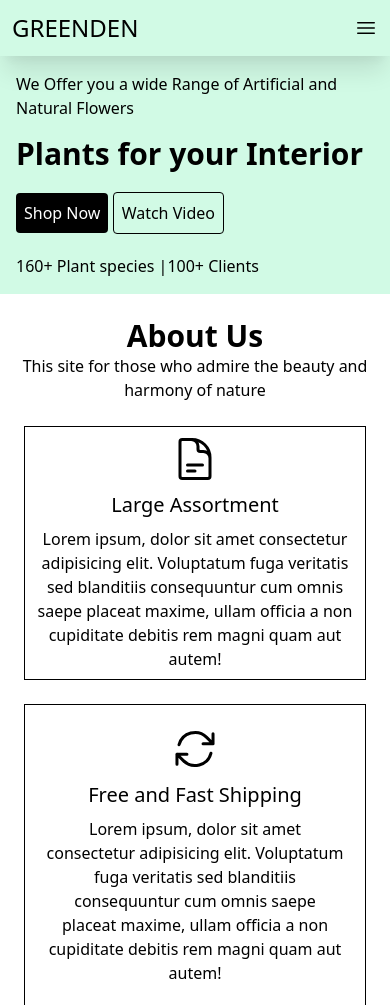
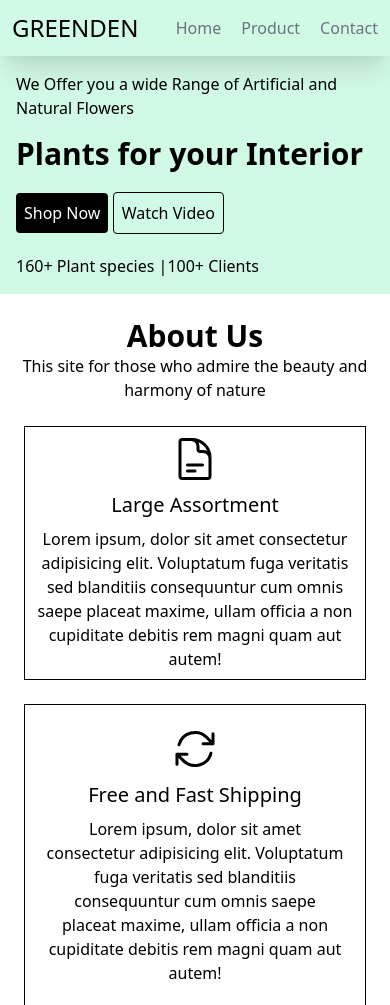
Before and after one commit to MEENAKSHI-D/green-tailwind, a plain HTML site: page index.html in a window 390 px wide. Shown: the top 1005 px of the page. Drawn offline with nearby package versions, Linux system fonts and the light colour scheme.

Commit message:
upadated menu

```diff
--- a/index.html
+++ b/index.html
@@ -12,12 +12,8 @@ https://cdn.jsdelivr.net/npm/tailwindcss@2.2.19/dist/tailwind.min.css
     <nav class="bg-green-100 p-3 flex items-center justify-between shadow-xl sticky top-0">
 <h1 class="text-2xl">GREENDEN</h1>
 
-<svg xmlns="http://www.w3.org/2000/svg" fill="none" viewBox="0 0 24 24" stroke-width="1.5" stroke="currentColor" class="w-6 h-6 md:hidden">
-  <path stroke-linecap="round" stroke-linejoin="round" d="M3.75 6.75h16.5M3.75 12h16.5m-16.5 5.25h16.5" />
-</svg>
 
-
-<ul class="flex gap-5 text-gray-500 cursor-pointer hidden md:flex">
+<ul class="flex gap-5 text-gray-500 cursor-pointer">
 
     <li>
         <a class="hover:underline hover:text-black"> Home</a>
```
